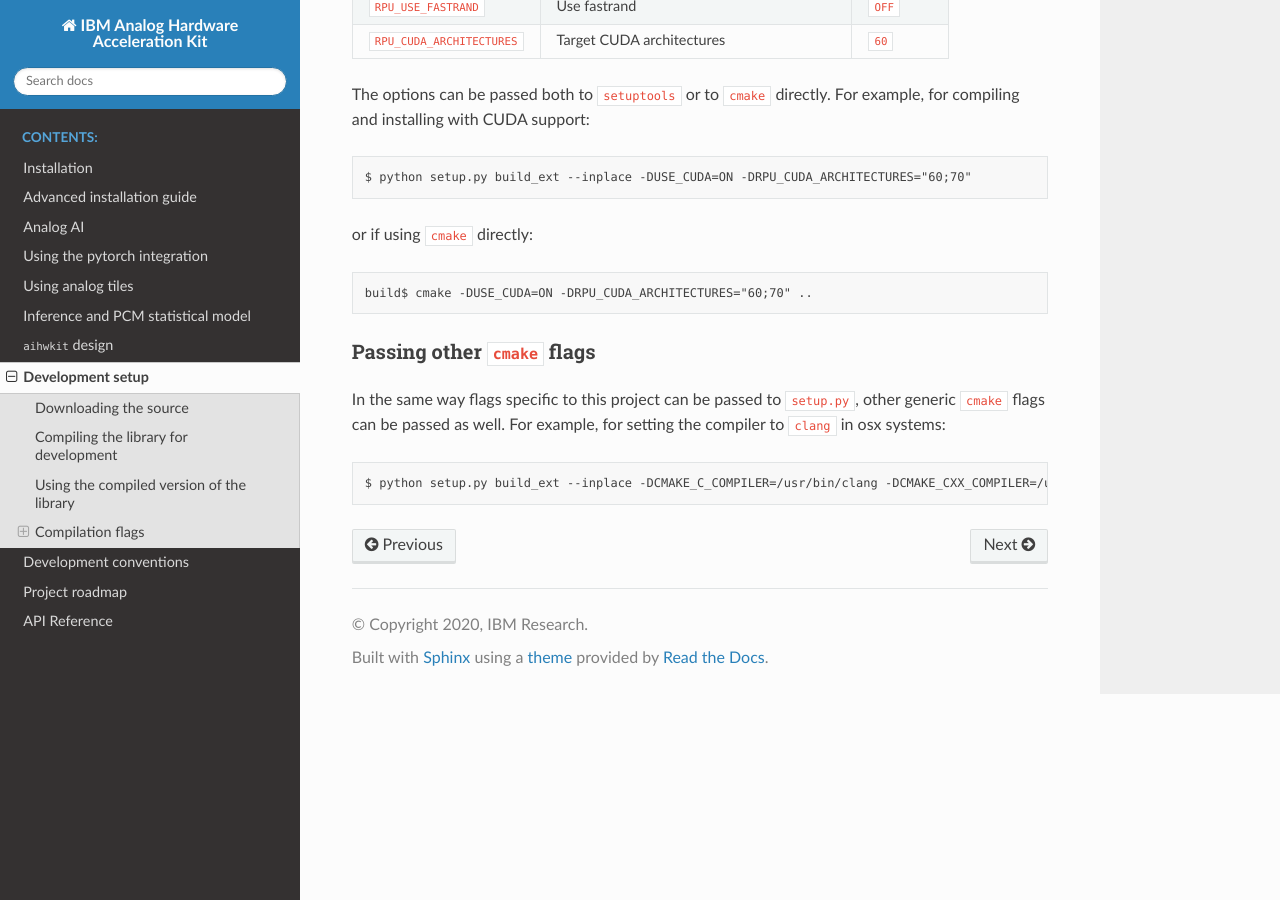
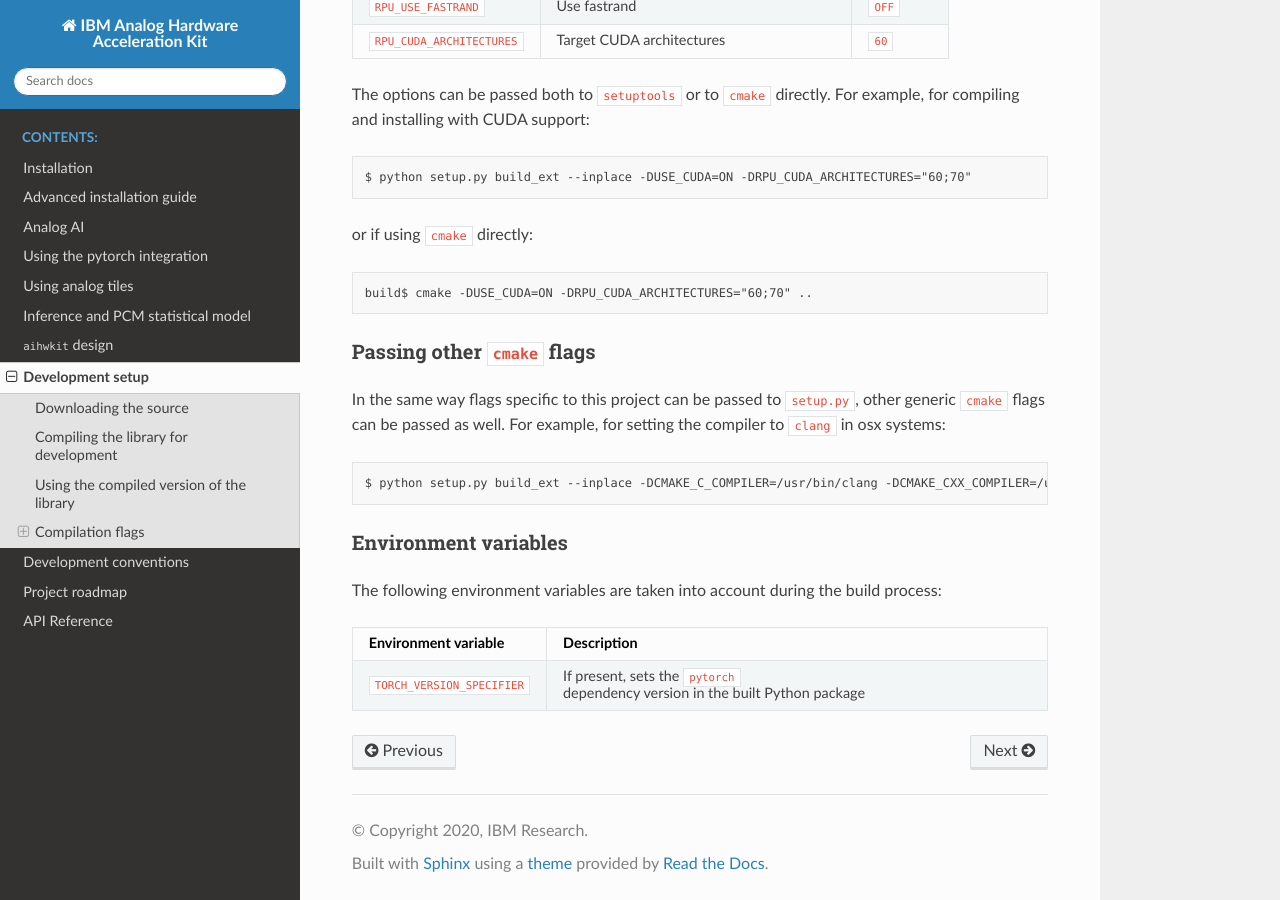
Before and after one commit to IBM/aihwkit, a Sphinx documentation site: the page built from docs/source/developer_install.rst, in a window 1280 px wide and 900 px high, scrolled down 2387 px. Built offline with Sphinx 7.4.7 and the Read the Docs theme 2.0.0, drawn with Linux system fonts in a browser that asks for light colours.

Commit message:
Allow specifying torch version via environment variable (#86)
* Bump torch version

* Allow setting torch version via envvar

* Add note to docs

* Use torch 1.6.0 in cibuildwheel

* Use release branches for wheels

* Minor edit to trigger build

* Allow building release branches

* Update environment variables

```diff
--- a/docs/source/developer_install.rst
+++ b/docs/source/developer_install.rst
@@ -121,5 +121,16 @@ the compiler to ``clang`` in osx systems::
 
     $ python setup.py build_ext --inplace -DCMAKE_C_COMPILER=/usr/bin/clang -DCMAKE_CXX_COMPILER=/usr/bin/clang++
 
+Environment variables
+"""""""""""""""""""""
+
+The following environment variables are taken into account during the build
+process:
+
+============================  ================================================
+Environment variable          Description
+============================  ================================================
+``TORCH_VERSION_SPECIFIER``   If present, sets the ``pytorch`` dependency version in the built Python package
+============================  ================================================
 
 .. _virtual environment: https://docs.python.org/3/library/venv.html
--- a/setup.py
+++ b/setup.py
@@ -16,7 +16,7 @@ from setuptools import find_packages
 from skbuild import setup
 
 INSTALL_REQUIRES = [
-    'torch>=1.2',
+    'torch{}'.format(os.getenv('TORCH_VERSION_SPECIFIER', '>=1.5')),
     'numpy>=1.18',
     'dataclasses==0.7; python_version < "3.7"'
 ]
@@ -43,7 +43,7 @@ setup(
     description='IBM Analog Hardware Acceleration Kit',
     long_description=get_long_description(),
     long_description_content_type='text/markdown',
-    url='https://github.ibm.com/ETX/ai-hardware-toolkit',
+    url='https://github.com/IBM/aihwkit',
     author='IBM Research',
     author_email='aihwkit@us.ibm.com',
     license='Apache 2.0',
```
Also changed, not shown: .travis.yml.
